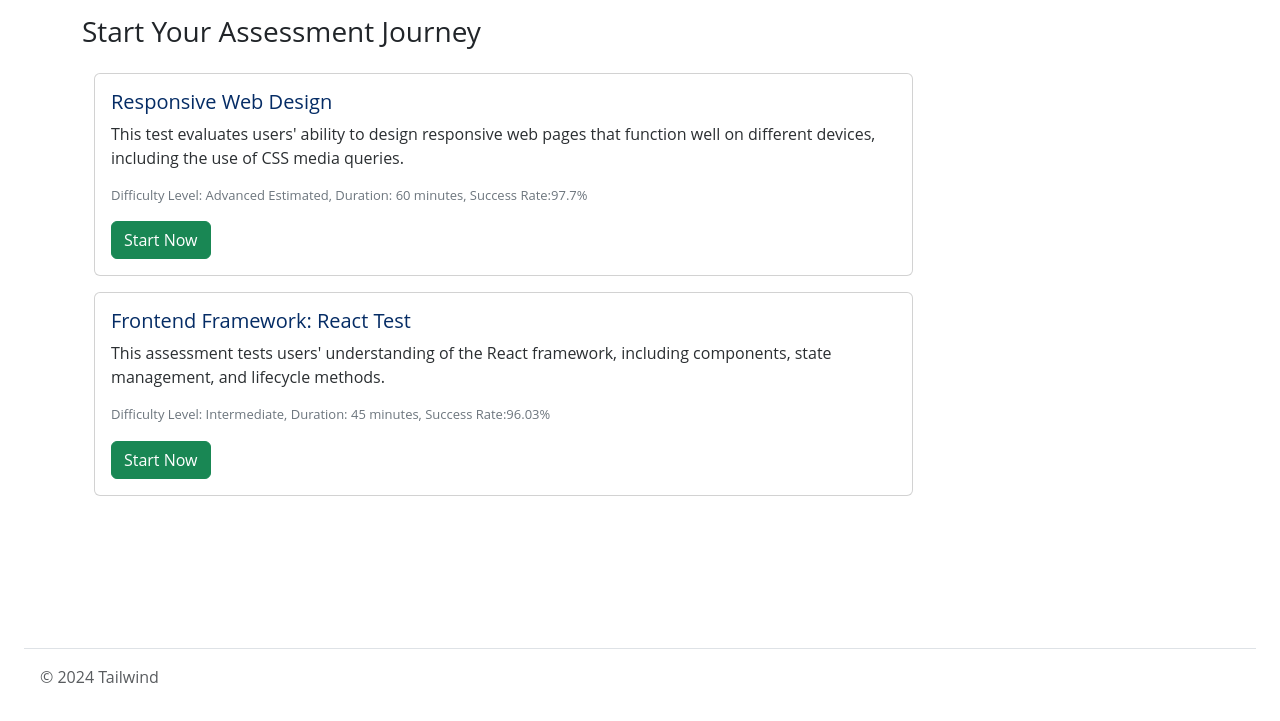
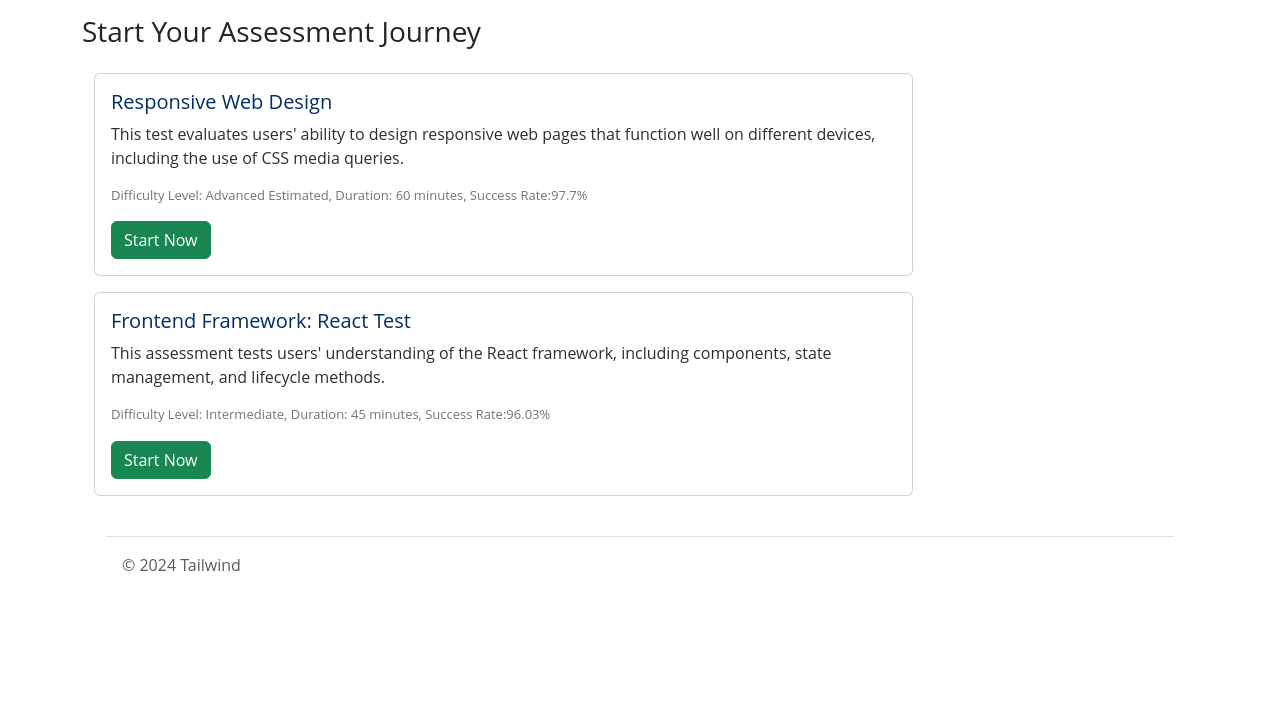
Before and after one commit to HavenZhangzr/1800_202430_Team13, a plain HTML site: page assessmentsList.html in a window 1280 px wide. Shown: the part 71-792 px from the top of the page. Drawn offline with nearby package versions, Linux system fonts and the light colour scheme; a web font is replaced by a local one.

Commit message:
Change footer from fixed-bottom to static

```diff
--- a/assessmentsList.html
+++ b/assessmentsList.html
@@ -110,7 +110,7 @@
 
 
     <div class="container">
-        <footer class="d-flex flex-wrap justify-content-between align-items-center py-3 my-4 border-top px-3 mx-4 fixed-bottom">
+        <footer class="d-flex flex-wrap justify-content-between align-items-center py-3 my-4 border-top px-3 mx-4">
             <div class="col-md-4 d-flex align-items-center">
                 <span class="mb-3 mb-md-0 text-body-secondary">© 2024 Tailwind</span>
             </div>
```
